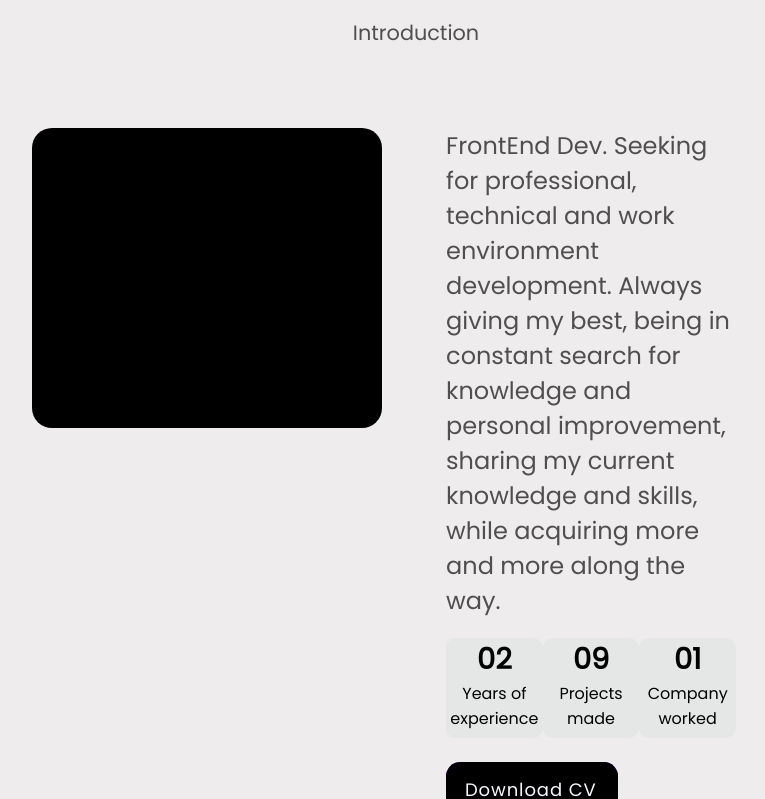
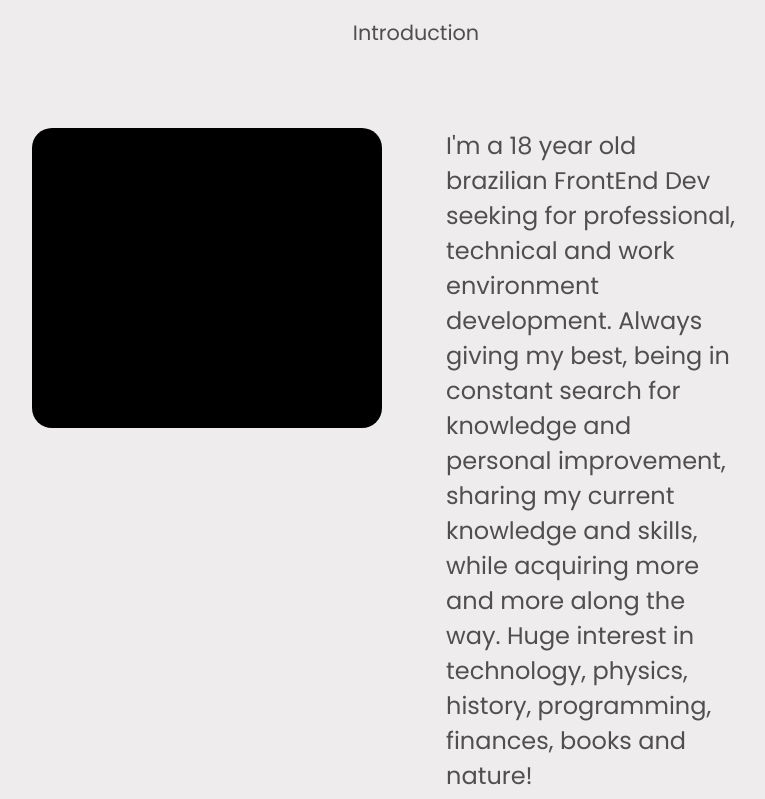
Before and after one commit to PedroMilani04/pedro-portfolio, a React (Create React App) app: page / in a window 1280 px wide. Shown: the part 981-1780 px from the top of the page, without its empty margins (224-989 px from the left). Built offline with nearby package versions, Linux system fonts and the light colour scheme.

Commit message:
aboutme content

```diff
--- a/src/components/AboutMe.js
+++ b/src/components/AboutMe.js
@@ -11,7 +11,7 @@ export default function AboutMe() {
             <div className="personalinfo">
             <div className="image"></div>
             <div className="personalinfochild">
-                <div className="summary"> FrontEnd Dev. Seeking for professional, technical and work environment development. Always giving my best, being in constant search for knowledge and personal improvement, sharing my current knowledge and skills, while acquiring more and more along the way.
+                <div className="summary"> I'm a 18 year old brazilian FrontEnd Dev seeking for professional, technical and work environment development. Always giving my best, being in constant search for knowledge and personal improvement, sharing my current knowledge and skills, while acquiring more and more along the way. Huge interest in technology, physics, history, programming, finances, books and nature!
  </div>
                 <div className="cards">
                     <div className="years"><span className="number">02</span> Years of experience</div>
```
